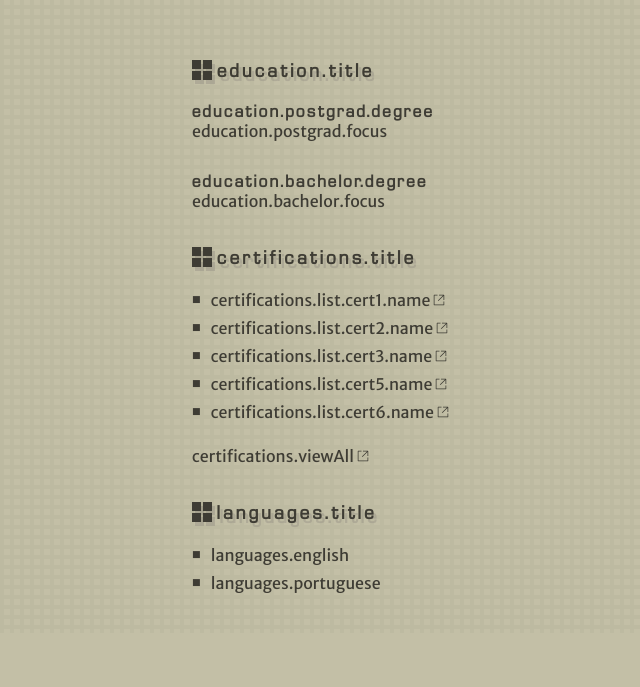
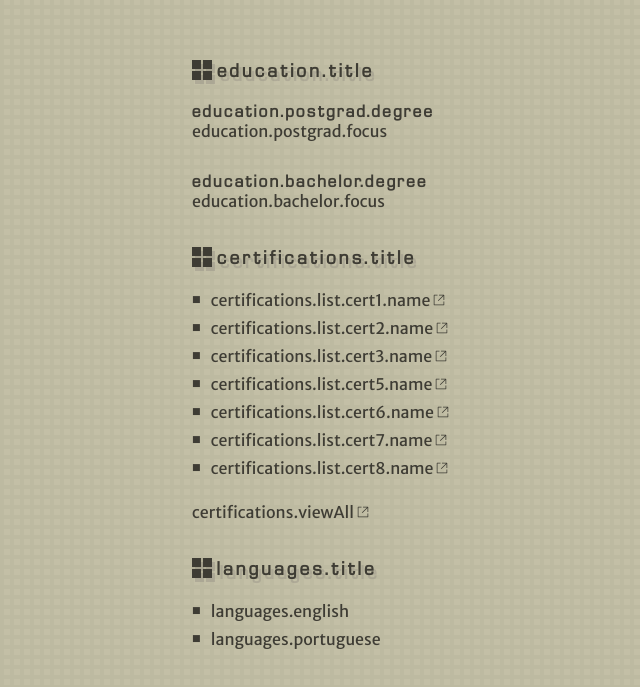
Before and after one commit to ednanf/portfolio, a React (Vite) app: page / in a window 1280 px wide. Shown: the part 911-1598 px from the top of the page, without its empty margins (30-670 px from the left). Before the commit the page ends 1544 px from the top, so only its background shows below. Built offline with nearby package versions, Linux system fonts and the light colour scheme; what i18next-resources-to-backend would draw is missing.

Commit message:
Update certifications and links

```diff
--- a/src/locales/en/curriculumPage.json
+++ b/src/locales/en/curriculumPage.json
@@ -2,8 +2,8 @@
     "certifications": {
         "list": {
             "cert1": {
-                "name": "The Complete JavaScript Course: From Zero to Expert (Udemy)",
-                "url": "https://www.udemy.com/certificate/UC-fb48b444-dd75-420a-a7a5-ef9558c8e420/"
+                "name": "English Language Diploma - PBF",
+                "url": "https://res.cloudinary.com/ednan/image/upload/v1755606639/Diploma_de_ingle%CC%82s_ggrw5e.pdf"
             },
             "cert2": {
                 "name": "React: The Complete Guide (Udemy)",
@@ -14,12 +14,20 @@
                 "url": "https://www.udemy.com/certificate/UC-0f7beb5f-3bcb-4d02-899d-a03f7049afe8/"
             },
             "cert5": {
-                "name": "iOS & Swift – The Complete iOS App Development Bootcamp (Udemy)",
+                "name": "iOS & Swift - The Complete iOS App Development Bootcamp (Udemy)",
                 "url": "https://www.udemy.com/certificate/UC-5118f6be-318a-403a-8c50-a0c31e43d7d1/"
             },
             "cert6": {
-                "name": "English Language Diploma – PBF",
-                "url": "https://res.cloudinary.com/ednan/image/upload/v1755606639/Diploma_de_ingle%CC%82s_ggrw5e.pdf"
+                "name": "The Complete JavaScript Course: From Zero to Expert (Udemy)",
+                "url": "https://www.udemy.com/certificate/UC-fb48b444-dd75-420a-a7a5-ef9558c8e420/"
+            },
+            "cert7": {
+                "name": "Go - The Complete Guide",
+                "url": "https://www.udemy.com/certificate/UC-5306d7bd-08c9-46a3-ac4f-318d2dfe7796/"
+            },
+            "cert8": {
+                "name": "Go Backend Masterclass",
+                "url": "https://www.udemy.com/certificate/UC-837a14f5-2d85-4681-927a-40646fb8eb9a/"
             }
         },
         "title": "Certifications",
@@ -29,7 +37,7 @@
     "contact": {
         "cv": {
             "text": "PDF Version",
-            "url": "https://res.cloudinary.com/ednan/image/upload/CV-2026-v2_2-EN-US_hnpak8.pdf"
+            "url": "https://res.cloudinary.com/ednan/image/upload/v1789648716/CV-EN-US_ednan.pdf"
         },
         "email": "Email: ednan@frizzera.dev",
         "github": "GitHub",
@@ -60,7 +68,7 @@
     "techStack": {
         "categories": {
             "languages": {
-                "content": "TypeScript, JavaScript (ES6+)",
+                "content": "Go, TypeScript, JavaScript (ES6+)",
                 "title": "Languages"
             },
             "frontend": {
@@ -68,7 +76,7 @@
                 "title": "Frontend"
             },
             "backend": {
-                "content": "Node.js, Express.js, JWT Authentication",
+                "content": "Chi, Node.js, Express.js, JWT Authentication",
                 "title": "Backend"
             },
             "data": {
@@ -76,7 +84,7 @@
                 "title": "APIs & Data Handling"
             },
             "database": {
-                "content": "MongoDB, Mongoose",
+                "content": "MariaDB, SQLx, MongoDB, Mongoose",
                 "title": "Database"
             },
             "testing": {
--- a/src/locales/pt/curriculumPage.json
+++ b/src/locales/pt/curriculumPage.json
@@ -2,8 +2,8 @@
     "certifications": {
         "list": {
             "cert1": {
-                "name": "The Complete JavaScript Course: From Zero to Expert (Udemy)",
-                "url": "https://www.udemy.com/certificate/UC-fb48b444-dd75-420a-a7a5-ef9558c8e420/"
+                "name": "English Language Diploma - PBF",
+                "url": "https://res.cloudinary.com/ednan/image/upload/v1755606639/Diploma_de_ingle%CC%82s_ggrw5e.pdf"
             },
             "cert2": {
                 "name": "React: The Complete Guide (Udemy)",
@@ -18,8 +18,16 @@
                 "url": "https://www.udemy.com/certificate/UC-5118f6be-318a-403a-8c50-a0c31e43d7d1/"
             },
             "cert6": {
-                "name": "English Language Diploma - PBF",
-                "url": "https://res.cloudinary.com/ednan/image/upload/v1755606639/Diploma_de_ingle%CC%82s_ggrw5e.pdf"
+                "name": "The Complete JavaScript Course: From Zero to Expert (Udemy)",
+                "url": "https://www.udemy.com/certificate/UC-fb48b444-dd75-420a-a7a5-ef9558c8e420/"
+            },
+            "cert7": {
+                "name": "Go - The Complete Guide",
+                "url": "https://www.udemy.com/certificate/UC-5306d7bd-08c9-46a3-ac4f-318d2dfe7796/"
+            },
+            "cert8": {
+                "name": "Go Backend Masterclass",
+                "url": "https://www.udemy.com/certificate/UC-837a14f5-2d85-4681-927a-40646fb8eb9a/"
             }
         },
         "title": "Certificações",
@@ -29,7 +37,7 @@
     "contact": {
         "cv": {
             "text": "Versão em PDF",
-            "url": "https://res.cloudinary.com/ednan/image/upload/CV-2026-v2_2-PT-BR_juolff.pdf"
+            "url": "https://res.cloudinary.com/ednan/image/upload/v1789648717/CV-PT-BR_ednan.pdf"
         },
         "email": "Email: ednan@frizzera.dev",
         "github": "GitHub",
@@ -60,7 +68,7 @@
     "techStack": {
         "categories": {
             "languages": {
-                "content": "TypeScript, JavaScript (ES6+)",
+                "content": "Go, TypeScript, JavaScript (ES6+)",
                 "title": "Linguagens"
             },
             "frontend": {
@@ -68,7 +76,7 @@
                 "title": "Frontend"
             },
             "backend": {
-                "content": "Node.js, Express.js, Autenticação JWT",
+                "content": "Chi, Node.js, Express.js, Autenticação JWT",
                 "title": "Backend"
             },
             "data": {
@@ -76,7 +84,7 @@
                 "title": "APIs e Manipulação de Dados"
             },
             "database": {
-                "content": "MongoDB, Mongoose",
+                "content": "MariaDB, SQLx, MongoDB, Mongoose",
                 "title": "Banco de Dados"
             },
             "testing": {
--- a/src/pages/CurriculumPage/CurriculumPage.tsx
+++ b/src/pages/CurriculumPage/CurriculumPage.tsx
@@ -165,6 +165,26 @@ const CurriculumPage = () => {
                             </a>
                         </li>
 
+                        <li>
+                            <a
+                                href={t('certifications.list.cert7.url')}
+                                target="_blank"
+                                rel="noopener noreferrer"
+                            >
+                                {t('certifications.list.cert7.name')} <VscLinkExternal />
+                            </a>
+                        </li>
+
+                        <li>
+                            <a
+                                href={t('certifications.list.cert8.url')}
+                                target="_blank"
+                                rel="noopener noreferrer"
+                            >
+                                {t('certifications.list.cert8.name')} <VscLinkExternal />
+                            </a>
+                        </li>
+
                         <span className={styles.viewMore}>
                             <a
                                 href={t('certifications.viewAllUrl')}
```
